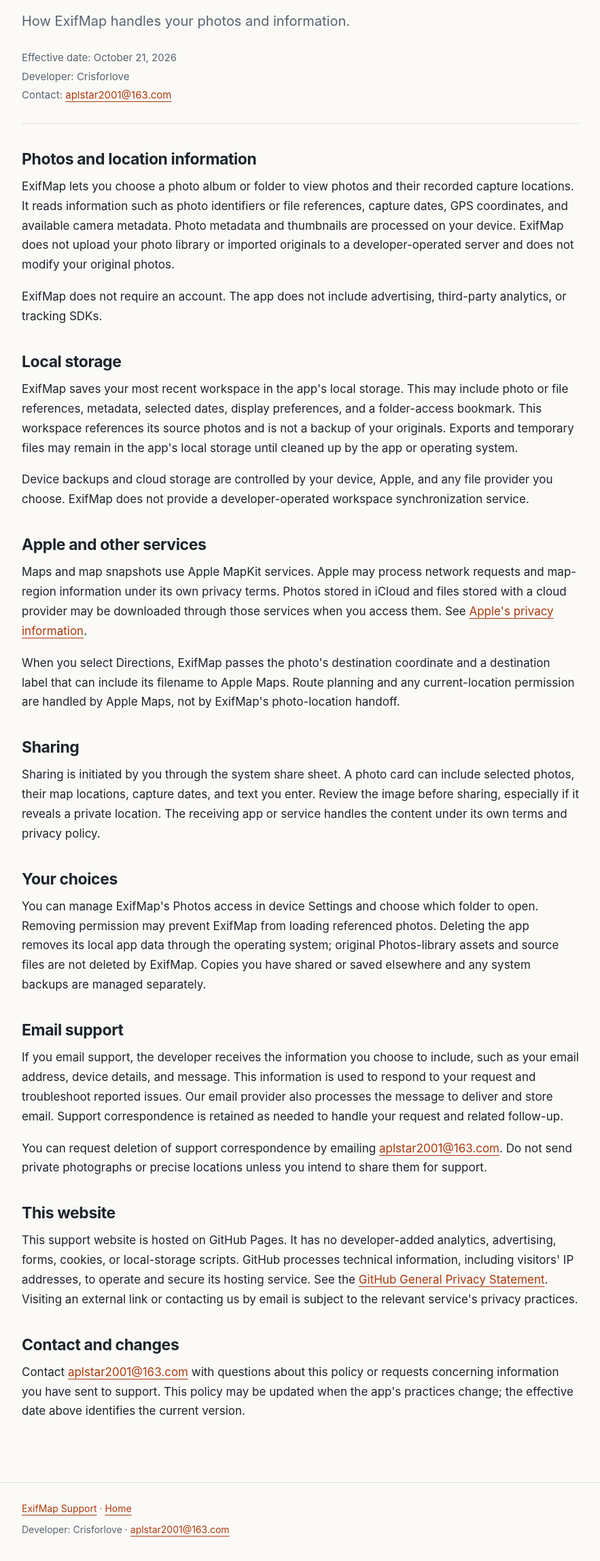
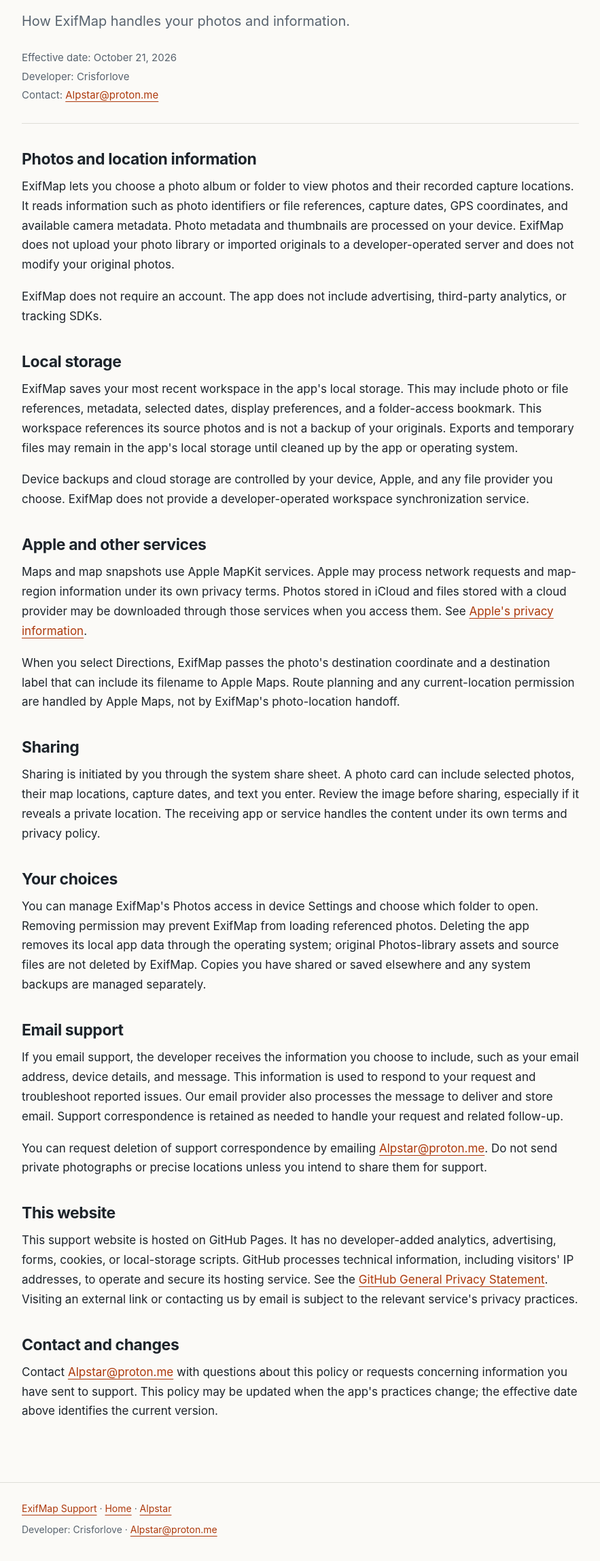
Before and after one commit to Crisforlove/exifmap-support, a plain HTML site: page privacy.html in a window 1280 px wide. Shown: the part 206-2502 px from the top of the page at 68% size, without its empty margins (198-1081 px from the left). Drawn offline with Linux system fonts and the light colour scheme.

Commit message:
支持页：联系邮箱改为 Alpstar@proton.me，加入页面描述、图标、App Store 和 Alpstar 链接
Co-Authored-By: Claude Opus 5.5 <noreply@anthropic.com>

```diff
--- a/privacy.html
+++ b/privacy.html
@@ -13,7 +13,7 @@
     <main class="wrap">
         <h1>Privacy Policy</h1>
         <p class="intro">How ExifMap handles your photos and information.</p>
-        <div class="meta"><p>Effective date: October 21, 2026</p><p>Developer: Crisforlove</p><p>Contact: <a href="mailto:aplstar2001@163.com">aplstar2001@163.com</a></p></div>
+        <div class="meta"><p>Effective date: October 21, 2026</p><p>Developer: Crisforlove</p><p>Contact: <a href="mailto:Alpstar@proton.me">Alpstar@proton.me</a></p></div>
 
         <h2>Photos and location information</h2>
         <p>ExifMap lets you choose a photo album or folder to view photos and their recorded capture locations. It reads information such as photo identifiers or file references, capture dates, GPS coordinates, and available camera metadata. Photo metadata and thumbnails are processed on your device. ExifMap does not upload your photo library or imported originals to a developer-operated server and does not modify your original photos.</p>
@@ -35,14 +35,14 @@
 
         <h2>Email support</h2>
         <p>If you email support, the developer receives the information you choose to include, such as your email address, device details, and message. This information is used to respond to your request and troubleshoot reported issues. Our email provider also processes the message to deliver and store email. Support correspondence is retained as needed to handle your request and related follow-up.</p>
-        <p>You can request deletion of support correspondence by emailing <a href="mailto:aplstar2001@163.com">aplstar2001@163.com</a>. Do not send private photographs or precise locations unless you intend to share them for support.</p>
+        <p>You can request deletion of support correspondence by emailing <a href="mailto:Alpstar@proton.me">Alpstar@proton.me</a>. Do not send private photographs or precise locations unless you intend to share them for support.</p>
 
         <h2>This website</h2>
         <p>This support website is hosted on GitHub Pages. It has no developer-added analytics, advertising, forms, cookies, or local-storage scripts. GitHub processes technical information, including visitors' IP addresses, to operate and secure its hosting service. See the <a href="https://docs.github.com/en/site-policy/privacy-policies/github-general-privacy-statement">GitHub General Privacy Statement</a>. Visiting an external link or contacting us by email is subject to the relevant service's privacy practices.</p>
 
         <h2>Contact and changes</h2>
-        <p>Contact <a href="mailto:aplstar2001@163.com">aplstar2001@163.com</a> with questions about this policy or requests concerning information you have sent to support. This policy may be updated when the app's practices change; the effective date above identifies the current version.</p>
+        <p>Contact <a href="mailto:Alpstar@proton.me">Alpstar@proton.me</a> with questions about this policy or requests concerning information you have sent to support. This policy may be updated when the app's practices change; the effective date above identifies the current version.</p>
     </main>
-    <footer><div class="wrap"><p><a href="support.html">ExifMap Support</a> · <a href="./">Home</a></p><p>Developer: Crisforlove · <a href="mailto:aplstar2001@163.com">aplstar2001@163.com</a></p></div></footer>
+    <footer><div class="wrap"><p><a href="support.html">ExifMap Support</a> · <a href="./">Home</a> · <a href="https://alpstar.dev">Alpstar</a></p><p>Developer: Crisforlove · <a href="mailto:Alpstar@proton.me">Alpstar@proton.me</a></p></div></footer>
 </body>
 </html>
```
Also changed, not shown: index.html (+3 -2 lines), support.html (+3 -3 lines), 1 other file.
